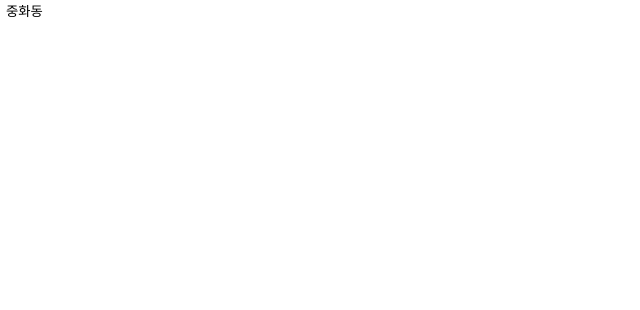
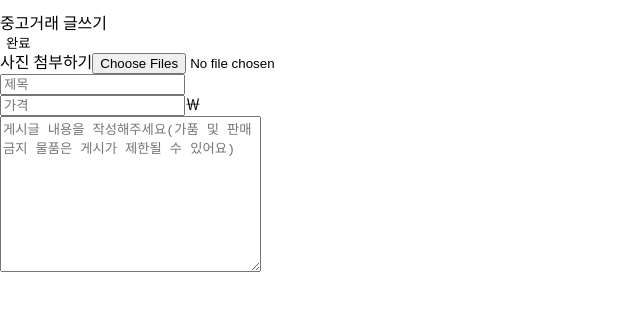
Before and after one commit to JangHyunjeong/applemarket, a Vue app: page /write/1 in a window 1280 px wide. Before the commit this address had no page. Shown: the top 310 px of the page, without its empty margins (0-640 px from the left). Built offline with nearby package versions, Linux system fonts and the light colour scheme; some icons are missing.

Commit message:
게시글 수정하기 라우터 셋팅 완료

```diff
--- a/src/App.vue
+++ b/src/App.vue
@@ -45,9 +45,9 @@ export default {
     );
   },
   methods: {
-    // 상세 - 글 수정
+    // 상세 - 글 수정페이지로 이동
     editPost() {
-      console.log("글 수정");
+      this.$router.push(`/write/${this.$route.params.id}`);
     },
 
     // 상세 - 글 삭제
--- a/src/components/GlobalHeader.vue
+++ b/src/components/GlobalHeader.vue
@@ -52,7 +52,11 @@
     </ul>
   </header>
 
-  <div v-else-if="$route.path == `/write`"></div>
+  <div
+    v-else-if="
+      $route.path == `/write` || $route.path == `/write/${$route.params.id}`
+    "
+  ></div>
 
   <header class="global-header" v-else>
     <h1 class="visually-hidden">애플마켓</h1>
--- a/src/router.js
+++ b/src/router.js
@@ -13,7 +13,7 @@ const routes = [
     component: ProductView,
   },
   {
-    path: "/write",
+    path: "/write/:id?",
     component: ProductWrite,
   },
 ];
--- a/src/views/ProductWrite.vue
+++ b/src/views/ProductWrite.vue
@@ -30,7 +30,7 @@ export default {
   name: "ProductWrite",
   data() {
     return {
-      id: 0,
+      id: null,
       title: "",
       price: 0,
       content: "",
@@ -149,5 +149,12 @@ export default {
       }
     },
   },
+  mounted() {
+    if (this.$route.params.id) {
+      console.log("수정모드");
+    } else {
+      console.log("작성모드");
+    }
+  },
 };
 </script>
```
